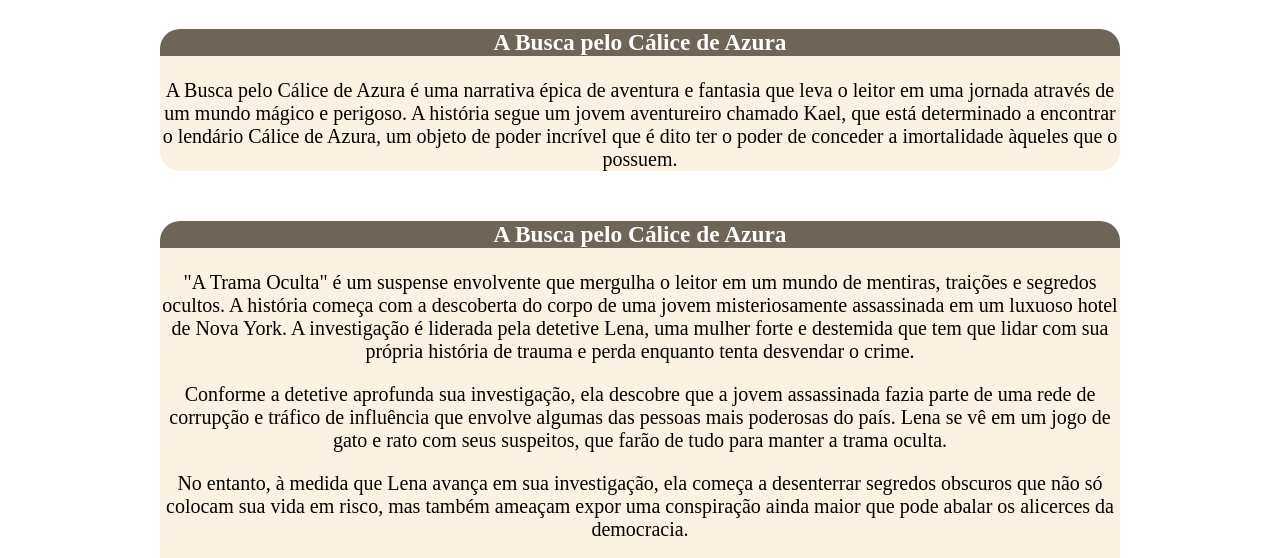
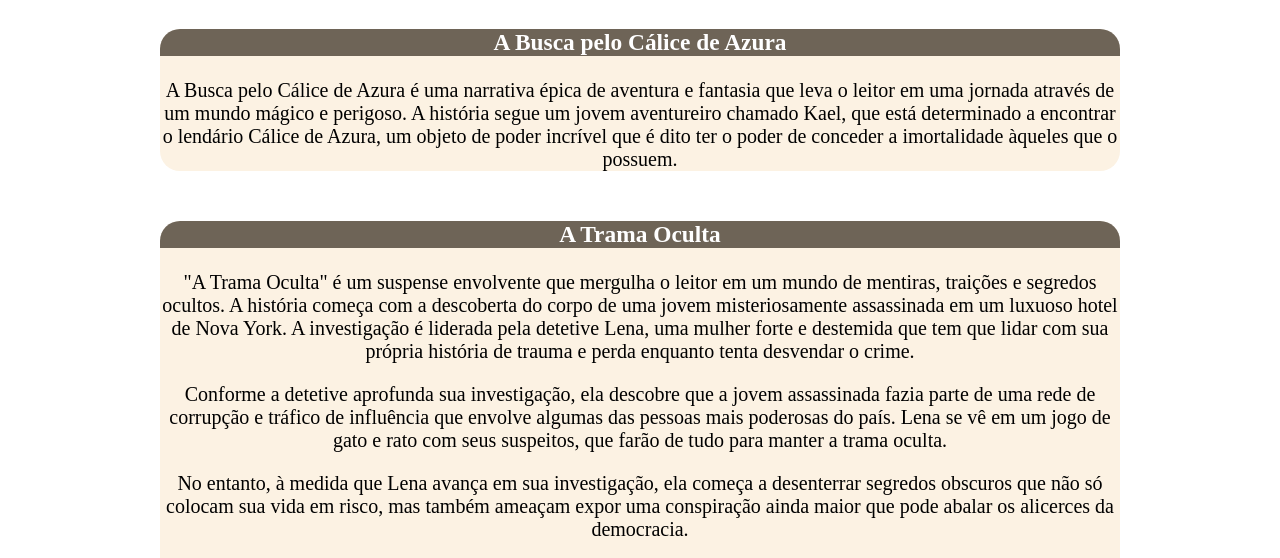
Before and after one commit to AlvaroAlmeidaronn/Best-sellers-de-2024, a plain HTML site: page index.html in a window 1280 px wide. Shown: the part 236-794 px from the top of the page. Drawn offline with Linux system fonts and the light colour scheme.

Commit message:
Add files via upload

```diff
--- a/index.html
+++ b/index.html
@@ -53,7 +53,7 @@
 
         <div class="books">
             <h3 class="book-title">
-                A Busca pelo Cálice de Azura
+                A Trama Oculta
             </h3>
 
             <div class="book-summary">
```
Also changed, not shown: ads.txt (added).
